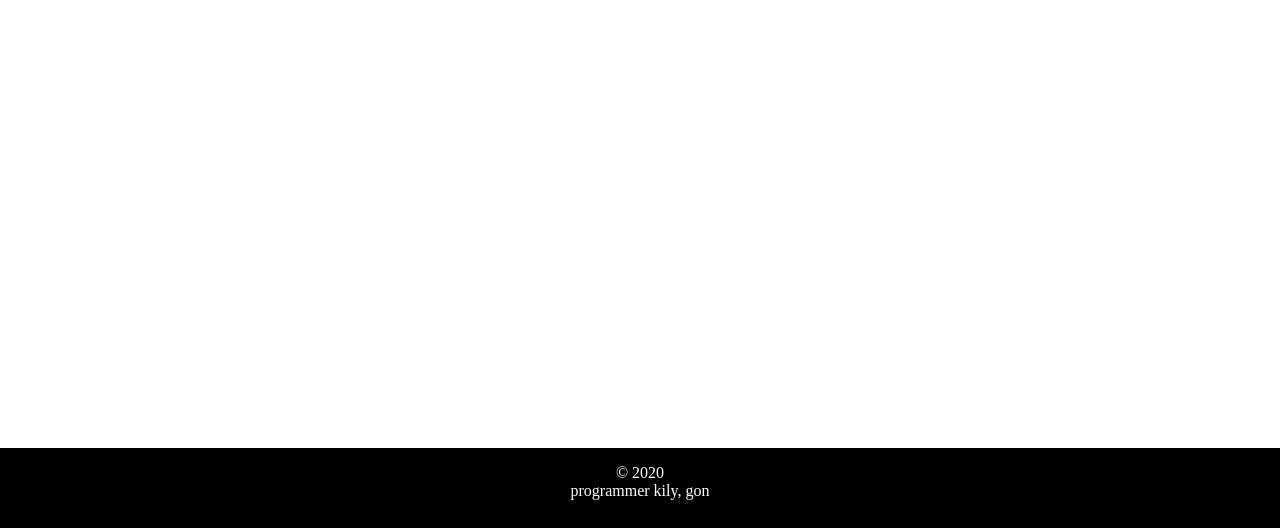
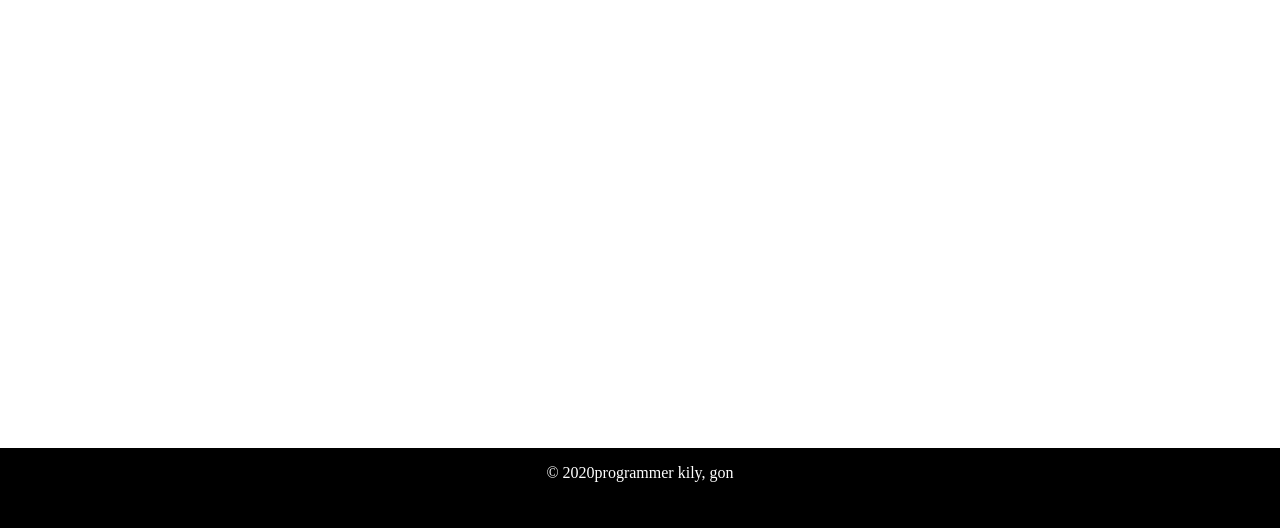
Before and after one commit to pazmagbeta/acces, a plain HTML site: page index.html in a window 1280 px wide. Shown: the part 472-1000 px from the top of the page. Drawn offline with Linux system fonts and the light colour scheme.

Commit message:
Update index.html

```diff
--- a/index.html
+++ b/index.html
@@ -32,7 +32,7 @@
           </div>
     </main>
     <footer>
-        <p>© 2020<br>programmer kily, gon</p>
+        <p>© 2020programmer kily, gon</p>
     </footer>
 </body>
 </html>
```
